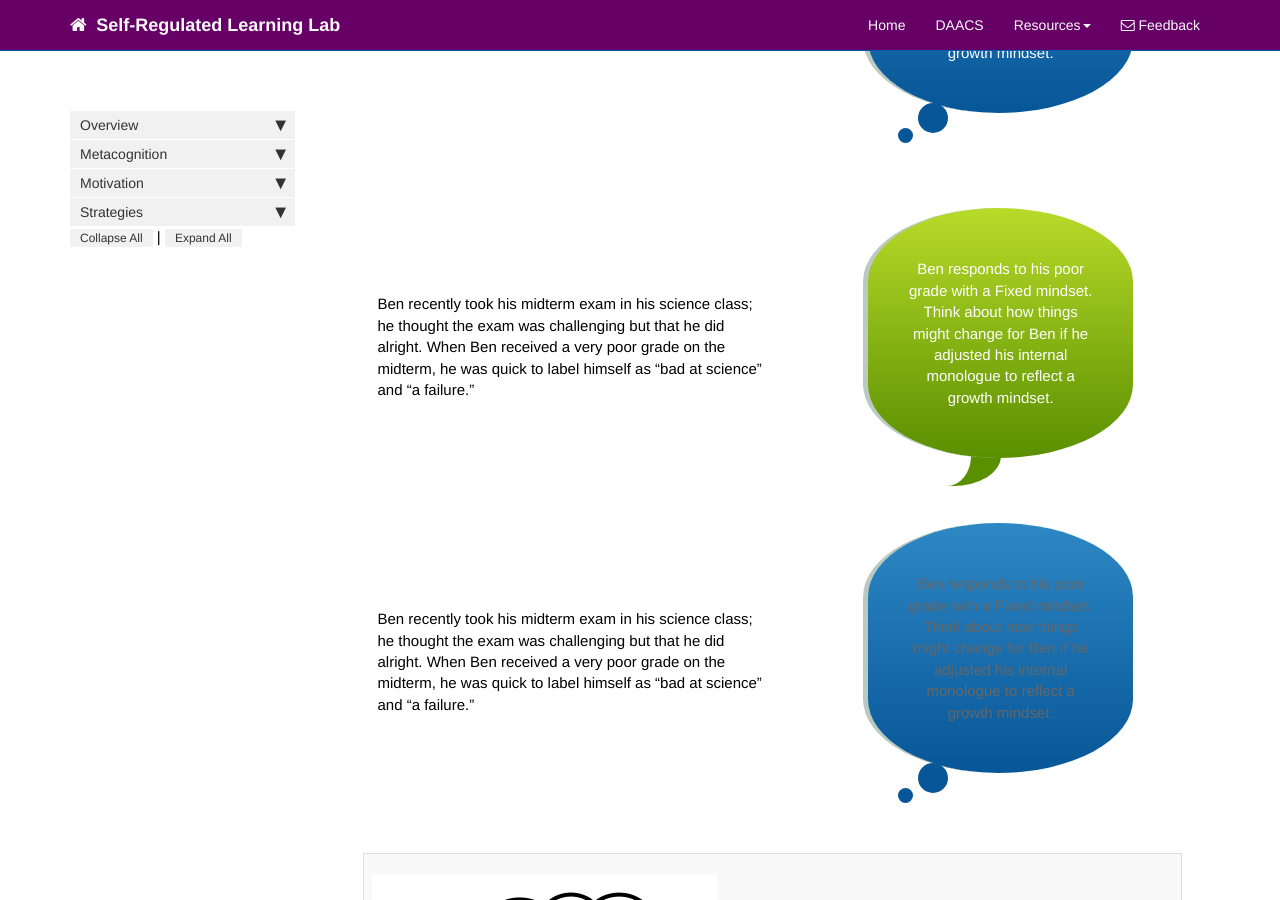
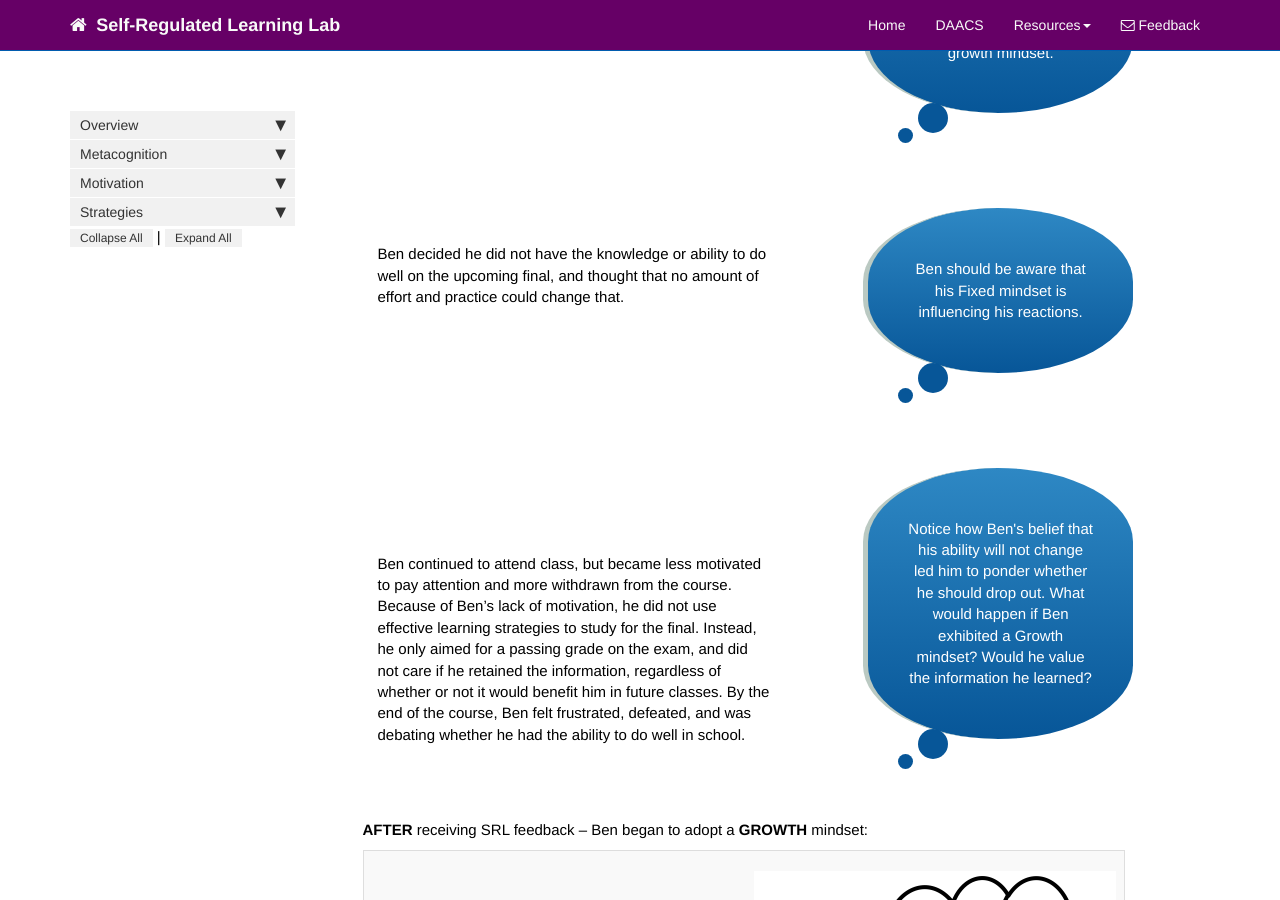
Before and after one commit to dfranklin02/SRL, a Jekyll site: the page built from docs/pages/motivation/mindset_profile.md, in a window 1280 px wide and 900 px high, scrolled down 558 px. Built offline with Jekyll 4.4.1, drawn with Linux system fonts in a browser that asks for light colours; nearby versions of some CDN libraries; comment, search, counter and statistics services are not loaded.

Commit message:
Update mindset_profile.md

```diff
--- a/docs/pages/motivation/mindset_profile.md
+++ b/docs/pages/motivation/mindset_profile.md
@@ -29,54 +29,19 @@ Ben recently took his midterm exam in his science class; he thought the exam was
 Ben responds to his poor grade with a Fixed mindset. Think about how things might change for Ben if he adjusted his internal monologue to reflect a growth mindset.
 </blockquote></div>
 
-
-<div class="col-md-6" style="margin-top: 100px"> <!-- Adjust the margin-top until the text displays where you want -->
-Ben recently took his midterm exam in his science class; he thought the exam was challenging but that he did alright. When Ben received a very poor grade on the midterm, he was quick to label himself as “bad at science” and “a failure.”
-</div><div class="col-md-6"><blockquote class="oval-speech">
-Ben responds to his poor grade with a Fixed mindset. Think about how things might change for Ben if he adjusted his internal monologue to reflect a growth mindset.
+<div class="col-md-6" style="margin-top: 50px"> <!-- Adjust the margin-top until the text displays where you want -->
+Ben decided he did not have the knowledge or ability to do well on the upcoming final, and thought that no amount of effort and practice could change that.
+</div><div class="col-md-6"><blockquote class="oval-thought">
+Ben should be aware that his Fixed mindset is influencing his reactions.
 </blockquote></div>
 
 <div class="col-md-6" style="margin-top: 100px"> <!-- Adjust the margin-top until the text displays where you want -->
-Ben recently took his midterm exam in his science class; he thought the exam was challenging but that he did alright. When Ben received a very poor grade on the midterm, he was quick to label himself as “bad at science” and “a failure.”
-</div><div class="col-md-6"><blockquote class="oval-thought2">
-Ben responds to his poor grade with a Fixed mindset. Think about how things might change for Ben if he adjusted his internal monologue to reflect a growth mindset.
+Ben continued to attend class, but became less motivated to pay attention and more withdrawn from the course. Because of Ben’s lack of motivation, he did not use effective learning strategies to study for the final. Instead, he only aimed for a passing grade on the exam, and did not care if he retained the information, regardless of whether or not it would benefit him in future classes. By the end of the course, Ben felt frustrated, defeated, and was debating whether he had the ability to do well in school.
+</div><div class="col-md-6"><blockquote class="oval-thought">
+Notice how Ben's belief that his ability will not change led him to ponder whether he should drop out. What would happen if Ben exhibited a Growth mindset? Would he value the information he learned?
 </blockquote></div>
 
 
-<table>
-   <!-- tr>
-      <td>
-         <br>
-         <br>
-         <br>
-         <p>Ben recently took his midterm exam in his science class; he thought the exam was challenging but that he did alright. When Ben received a very poor grade on the midterm, he was quick to label himself as “bad at science” and “a failure.” </p>
-      </td>
-      <td>
-         <img img src='images/mindsetsee1.png' width="100px" height="50px" alt='mindset_profile'/>
-      </td>
-   </tr -->
-   <tr>
-      <td>
-         <img src='images/mindsetsee2.png' width="100" height="50" alt='mindset_profile' />
-      </td>
-      <td>
-         <br>
-         <br>
-         <p>Ben decided he did not have the knowledge or ability to do well on the upcoming final, and thought that no amount of effort and practice could change that. </p>
-      </td>
-   </tr>
-   <tr>
-      <td>
-         <br>
-         <br>
-         <br>
-         <p>Ben continued to attend class, but became less motivated to pay attention and more withdrawn from the course. Because of Ben’s lack of motivation, he did not use effective learning strategies to study for the final. Instead, he only aimed for a passing grade on the exam, and did not care if he retained the information, regardless of whether or not it would benefit him in future classes. By the end of the course, Ben felt frustrated, defeated, and was debating whether he had the ability to do well in school. </p>
-      </td>
-       <td>
-         <img src='images/mindsetsee3.png' alt='mindset_profile' />
-      </td>
-   </tr>
-</table>
 
  **AFTER** receiving SRL feedback – Ben began to adopt a **GROWTH** mindset:
 
```
